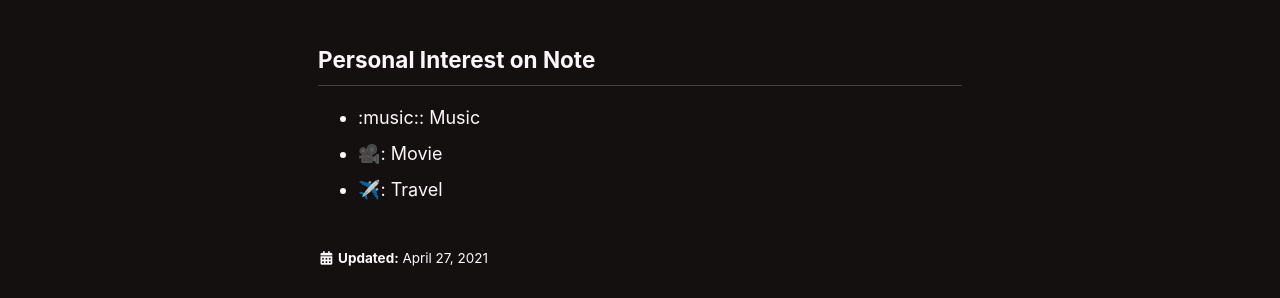
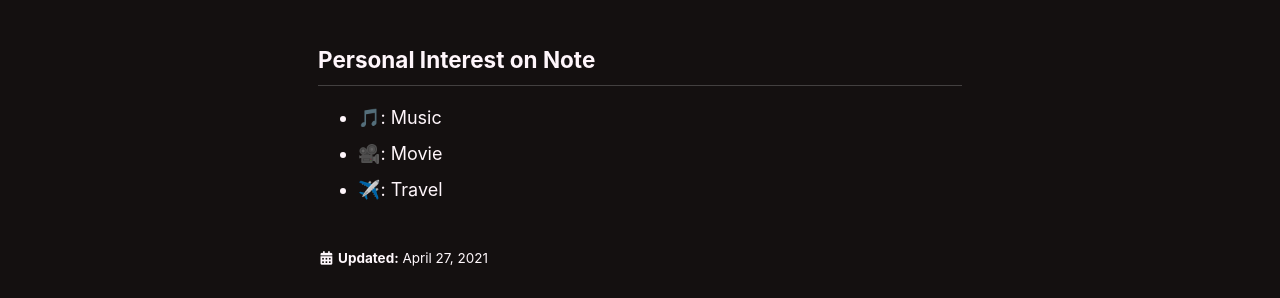
Before and after one commit to peterjhpark1205/peterjhpark1205.github.io, a Jekyll site: the page built from _pages/about.md, in a window 1280 px wide and 1030 px high. Shown: the part 580-878 px from the top of the window. Built offline with Jekyll 4.4.1, drawn with Linux system fonts in a browser that asks for light colours; cached includes are drawn as plain includes; emoji names are drawn with the system emoji font; comment, search, counter and statistics services are not loaded; a style sheet for code colours, icons or effects is not loaded; some of the changed lines change nothing that is shown.

Commit message:
Update about.md

```diff
--- a/_pages/about.md
+++ b/_pages/about.md
@@ -24,6 +24,6 @@
 - :alien: Code
 
 ## Personal Interest on Note
-- :music:: Music
+- :musical_note:: Music
 - :movie_camera:: Movie
 - :airplane:: Travel
```
